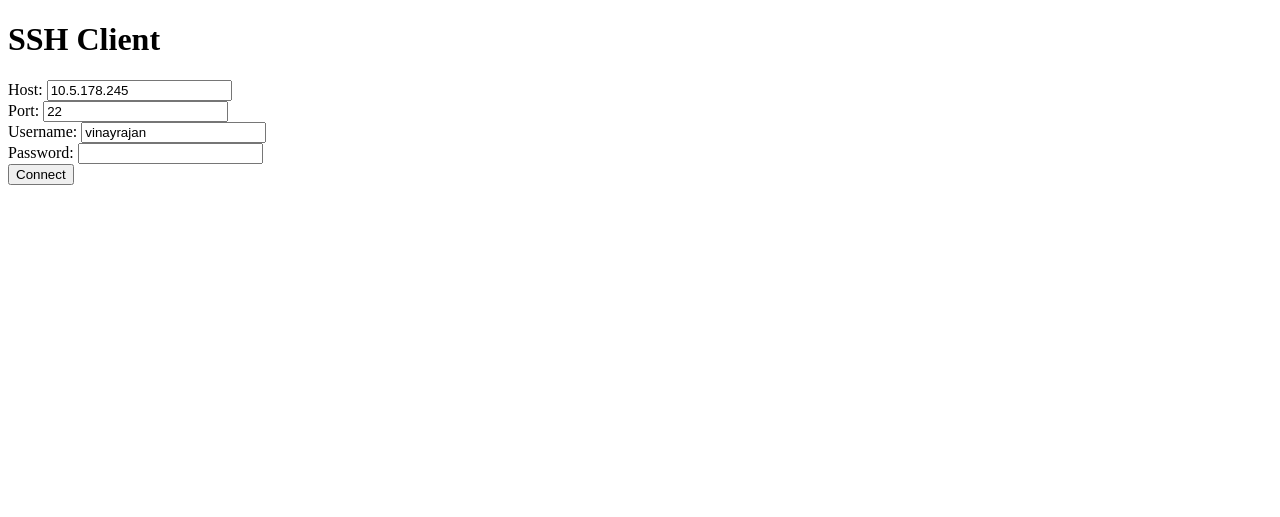
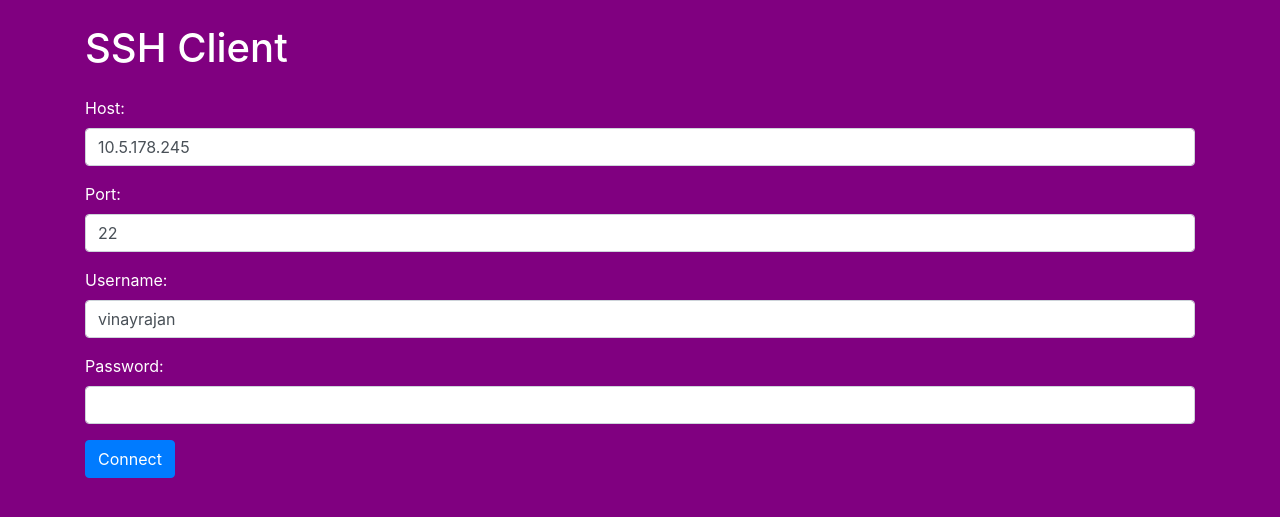
Before and after one commit to vinay-04/BlockBridge, a FastAPI app: page / in a window 1280 px wide. Shown: the top 517 px of the page. Run offline with FastAPI, Linux system fonts and the light colour scheme; some libraries are stand-ins or nearby versions.

Commit message:
Update index1.html

```diff
--- a/templates/index1.html
+++ b/templates/index1.html
@@ -2,19 +2,48 @@
 <html>
 <head>
     <title>SSH Client</title>
+    <!-- Include Bootstrap CSS -->
+    <link rel="stylesheet" href="https://stackpath.bootstrapcdn.com/bootstrap/4.5.2/css/bootstrap.min.css">
 </head>
+<style>
+    body{
+        background-color: purple;
+
+    }
+    h1{
+        color:white;
+    }
+    label{
+        color:white;
+    }
+</style>
 <body>
-    <h1>SSH Client</h1>
-    <form method="post" action="/connect">
-        <label for="host">Host:</label>
-        <input type="text" name="host" id="host" value="10.5.178.245"><br>
-        <label for="port">Port:</label>
-        <input type="text" name="port" id="port" value="22"><br>
-        <label for="username">Username:</label>
-        <input type="text" name="username" id="username" value="vinayrajan"><br>
-        <label for="password">Password:</label>
-        <input type="password" name="password" id="password"><br>
-        <input type="submit" value="Connect">
-    </form>
+    <div class="container">
+        <h1 class="mt-4">SSH Client</h1>
+        <form method="post" action="/connect" class="mt-4">
+            <div class="form-group">
+                <label for="host">Host:</label>
+                <input type="text" class="form-control" name="host" id="host" value="10.5.178.245">
+            </div>
+            <div class="form-group">
+                <label for="port">Port:</label>
+                <input type="text" class="form-control" name="port" id="port" value="22">
+            </div>
+            <div class="form-group">
+                <label for="username">Username:</label>
+                <input type="text" class="form-control" name="username" id="username" value="vinayrajan">
+            </div>
+            <div class="form-group">
+                <label for="password">Password:</label>
+                <input type="password" class="form-control" name="password" id="password">
+            </div>
+            <button type="submit" class="btn btn-primary">Connect</button>
+        </form>
+    </div>
+
+    <!-- Include Bootstrap JS and jQuery (Optional, for Bootstrap functionality) -->
+    <script src="https://code.jquery.com/jquery-3.5.1.slim.min.js"></script>
+    <script src="https://cdn.jsdelivr.net/npm/@popperjs/core@2.11.6/dist/umd/popper.min.js"></script>
+    <script src="https://stackpath.bootstrapcdn.com/bootstrap/4.5.2/js/bootstrap.min.js"></script>
 </body>
 </html>
```
